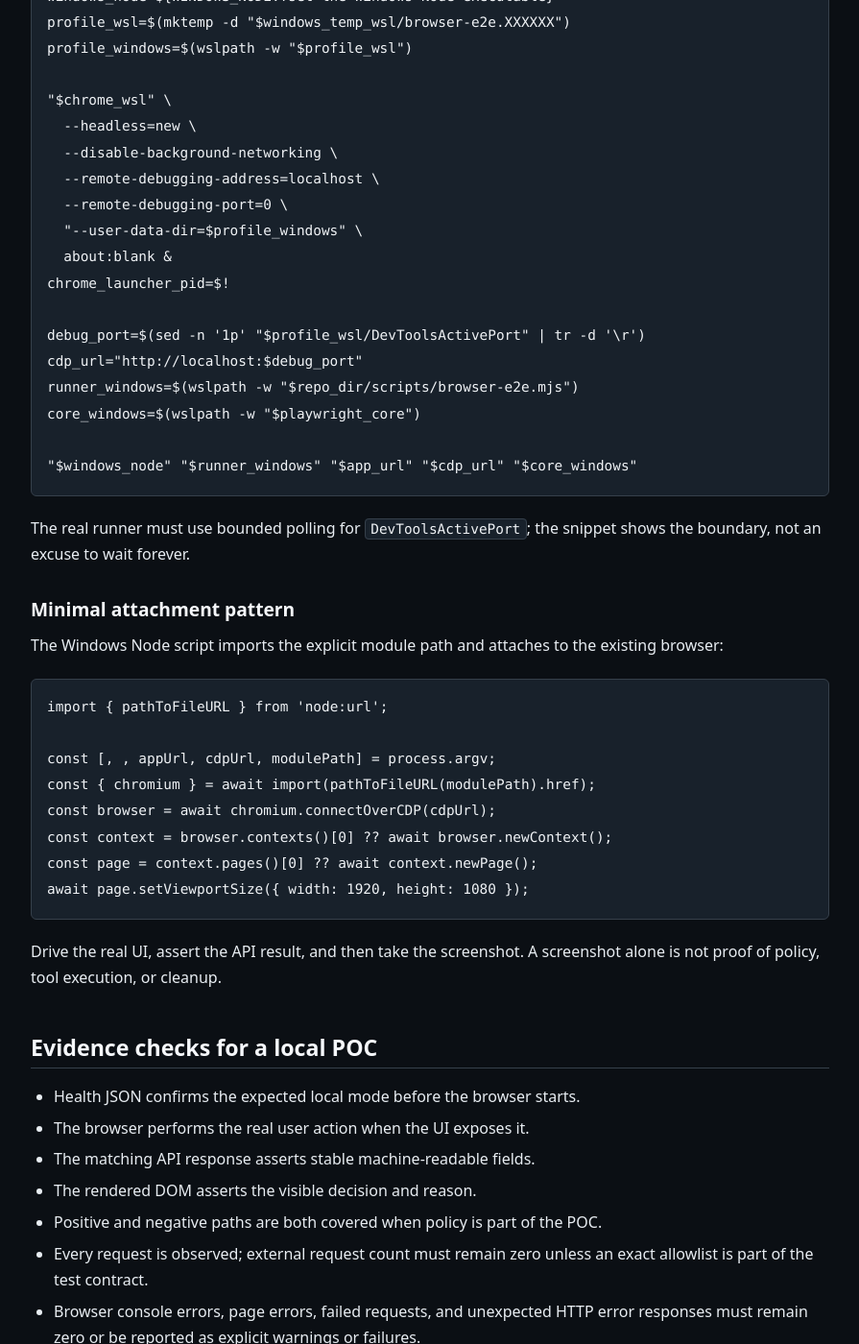
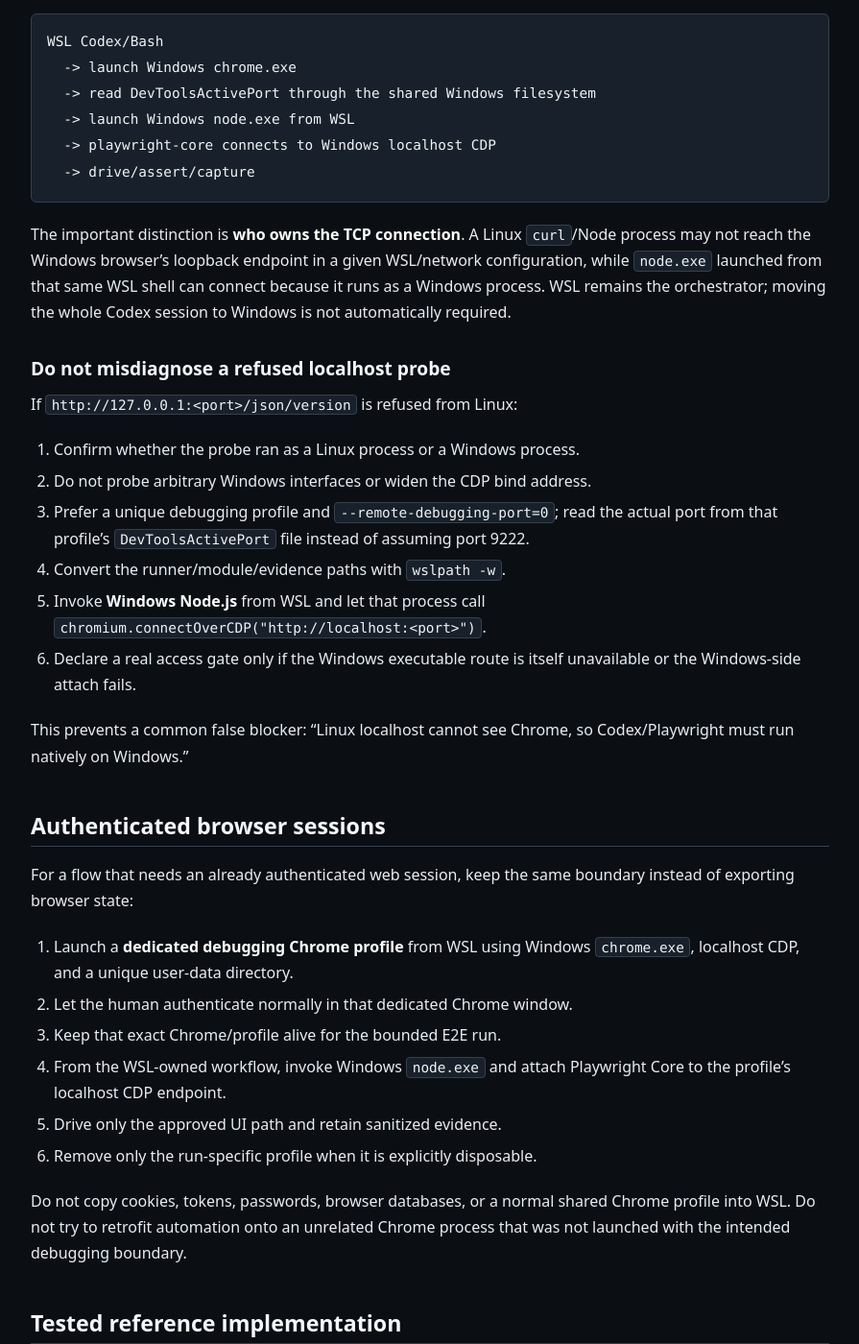
Before and after one commit to amitkarpe/agent-os, a Jekyll site: the page built from kb/playbooks/tools/agent-run-playwright-core-wsl.md, in a window 1280 px wide and 1400 px high, scrolled down 4588 px. Shown: the whole window at 96% size, without its empty margins (192-1087 px from the left). Built offline with Jekyll 4.4.1, drawn with Linux system fonts in a browser that asks for light colours; some of the changed text lies outside the part shown.

Commit message:
docs(browser): clarify WSL Windows Node CDP recovery

````diff
--- a/kb/playbooks/tools/agent-run-playwright-core-wsl.md
+++ b/kb/playbooks/tools/agent-run-playwright-core-wsl.md
@@ -179,6 +179,82 @@
 that runs this regularly should use its checked-in package manifest and lock
 file instead of installing a temporary package on every run.
 
+## Critical WSL/Windows boundary
+
+A WSL Codex or Bash session **can still own the full browser workflow** when
+Chrome runs on Windows. Do not equate a failed Linux-side probe of
+`127.0.0.1:<cdp-port>` with "Playwright from WSL is impossible."
+
+The tested cross-boundary pattern is:
+
+```text
+WSL Codex/Bash
+  -> launch Windows chrome.exe
+  -> read DevToolsActivePort through the shared Windows filesystem
+  -> launch Windows node.exe from WSL
+  -> playwright-core connects to Windows localhost CDP
+  -> drive/assert/capture
+```
+
+The important distinction is **who owns the TCP connection**. A Linux
+`curl`/Node process may not reach the Windows browser's loopback endpoint in a
+given WSL/network configuration, while `node.exe` launched from that same WSL
+shell can connect because it runs as a Windows process. WSL remains the
+orchestrator; moving the whole Codex session to Windows is not automatically
+required.
+
+### Do not misdiagnose a refused localhost probe
+
+If `http://127.0.0.1:<port>/json/version` is refused from Linux:
+
+1. Confirm whether the probe ran as a Linux process or a Windows process.
+2. Do not probe arbitrary Windows interfaces or widen the CDP bind address.
+3. Prefer a unique debugging profile and `--remote-debugging-port=0`; read the
+   actual port from that profile's `DevToolsActivePort` file instead of assuming
+   port 9222.
+4. Convert the runner/module/evidence paths with `wslpath -w`.
+5. Invoke **Windows Node.js** from WSL and let that process call
+   `chromium.connectOverCDP("http://localhost:<port>")`.
+6. Declare a real access gate only if the Windows executable route is itself
+   unavailable or the Windows-side attach fails.
+
+This prevents a common false blocker: "Linux localhost cannot see Chrome, so
+Codex/Playwright must run natively on Windows."
+
+## Authenticated browser sessions
+
+For a flow that needs an already authenticated web session, keep the same
+boundary instead of exporting browser state:
+
+1. Launch a **dedicated debugging Chrome profile** from WSL using Windows
+   `chrome.exe`, localhost CDP, and a unique user-data directory.
+2. Let the human authenticate normally in that dedicated Chrome window.
+3. Keep that exact Chrome/profile alive for the bounded E2E run.
+4. From the WSL-owned workflow, invoke Windows `node.exe` and attach
+   Playwright Core to the profile's localhost CDP endpoint.
+5. Drive only the approved UI path and retain sanitized evidence.
+6. Remove only the run-specific profile when it is explicitly disposable.
+
+Do not copy cookies, tokens, passwords, browser databases, or a normal shared
+Chrome profile into WSL. Do not try to retrofit automation onto an unrelated
+Chrome process that was not launched with the intended debugging boundary.
+
+## Tested reference implementation
+
+The SecCop public learning repository exercised this pattern successfully with
+one repo-owned Bash runner and one Playwright Core script:
+
+- WSL starts the local application;
+- WSL launches Windows Chrome with a unique Windows temporary profile;
+- the runner reads `DevToolsActivePort` from that profile;
+- WSL invokes Windows Node.js;
+- Windows Node attaches over localhost CDP and drives the UI;
+- screenshots, console/network evidence, and exact cleanup are verified.
+
+Use that implementation as a concrete example of the boundary, not as a file to
+copy blindly. Keep each owning repository's selectors, auth rules, and safety
+contract local to that repository.
+
 ## Optional CDP attachment route
 
 Use placeholders owned by the runner rather than hard-coded user directories:
@@ -285,3 +361,7 @@
 
 - Playwright library documentation: https://playwright.dev/docs/library
 - Chrome DevTools Protocol: https://chromedevtools.github.io/devtools-protocol/
+- SecCop Issue #27 (WSL/Windows Chrome CDP requirement): https://github.com/mytestlab123/agentic-ai-cybersecurity-lab/issues/27
+- SecCop PR #28 (validated browser evidence): https://github.com/mytestlab123/agentic-ai-cybersecurity-lab/pull/28
+- SecCop WSL browser runner: https://github.com/mytestlab123/agentic-ai-cybersecurity-lab/blob/main/scripts/browser-e2e.sh
+- SecCop Playwright Core runner: https://github.com/mytestlab123/agentic-ai-cybersecurity-lab/blob/main/scripts/browser-e2e.mjs
````
Also changed, not shown: other parts of kb/playbooks/tools/agent-run-playwright-core-wsl.md (+2 -2 lines).
